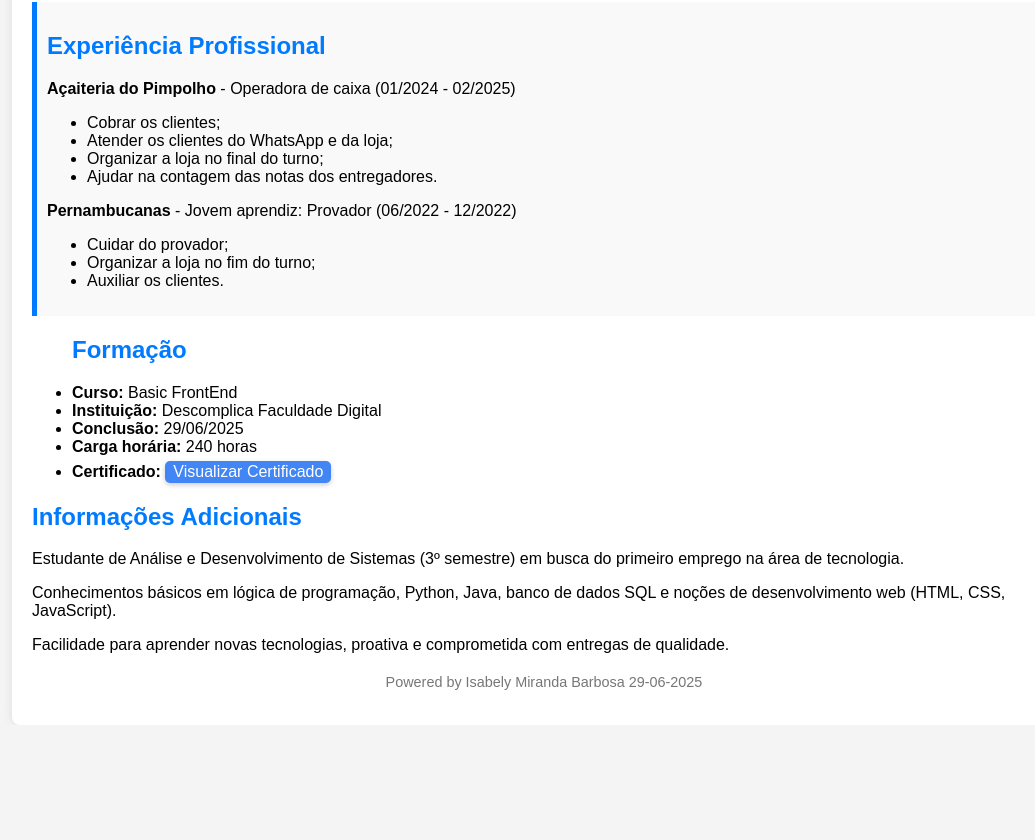
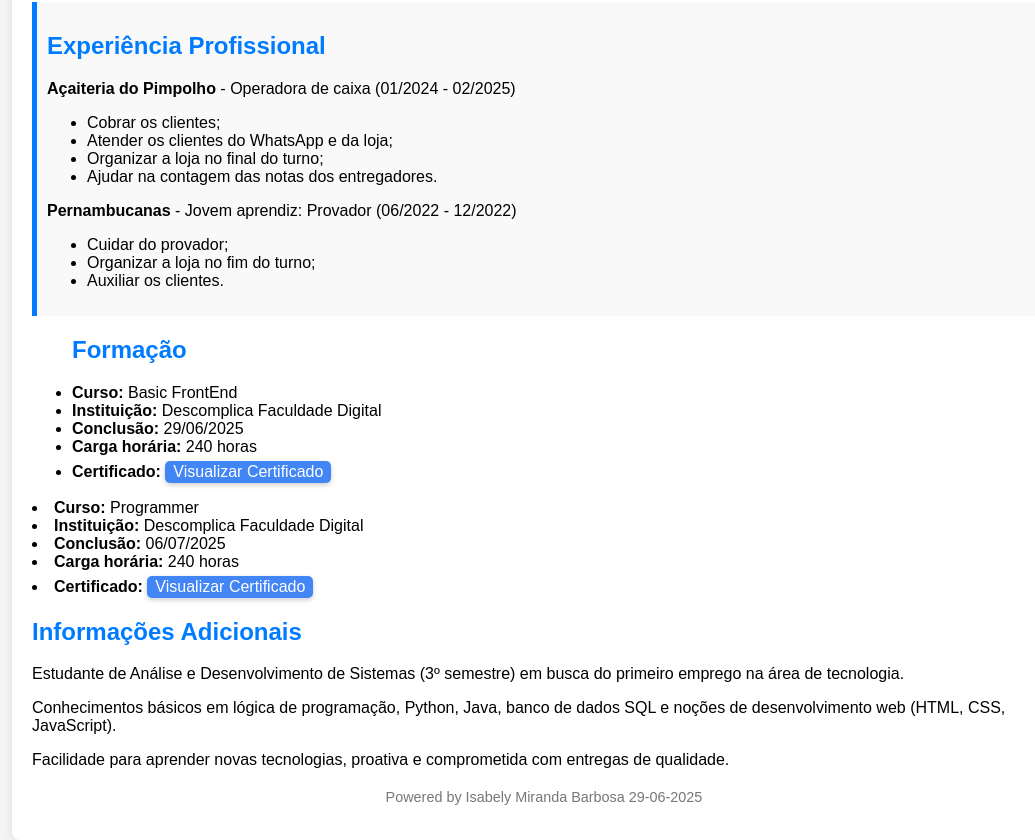
Before and after one commit to isamirandadev/Curriculo, a plain HTML site: page cvisabely2025.html in a window 1280 px wide. Shown: the part 624-1464 px from the top of the page, without its empty margins (96-1131 px from the left). Before the commit the page ends 1349 px from the top, so only its background shows below. Drawn offline with Linux system fonts and the light colour scheme.

Commit message:
Atualizei o currículo

```diff
--- a/cvisabely2025.html
+++ b/cvisabely2025.html
@@ -190,6 +190,12 @@
                     <li><b>Carga horária:</b> 240 horas<br></li>
                     <li><b>Certificado:</b>     <a href="https://drive.google.com/file/d/173dreqduvcXBeSy4Vqhm7N6GgouBJNrj/preview" target="_blank" class="certificado-btn">Visualizar Certificado</a></li>
                 </ul>
+                    <li><b>Curso:</b> Programmer<br></li>
+                    <li><b>Instituição:</b> Descomplica Faculdade Digital<br></li>
+                    <li><b>Conclusão:</b> 06/07/2025<br></li>
+                    <li><b>Carga horária:</b> 240 horas<br></li>
+                    <li><b>Certificado:</b>     <a href="https://drive.google.com/file/d/19DYYSQdjSTsUh4C2EZ3Z6T8tn1Z6yzeY/view?usp=sharing" target="_blank" class="certificado-btn">Visualizar Certificado</a></li>
+                </ul>
             </div>
 
             <div class="section">
```
